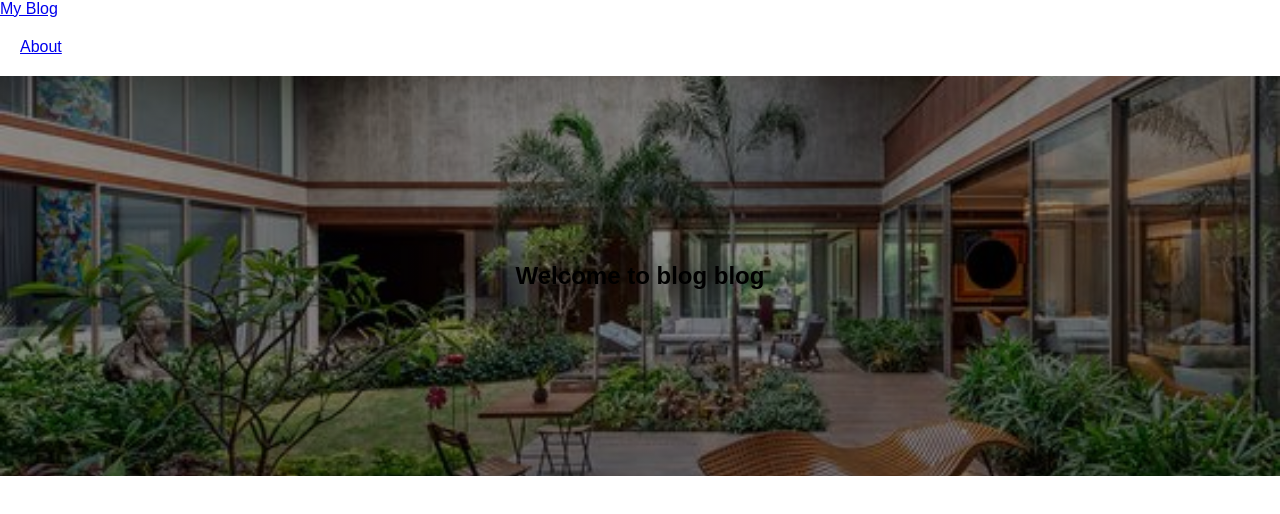
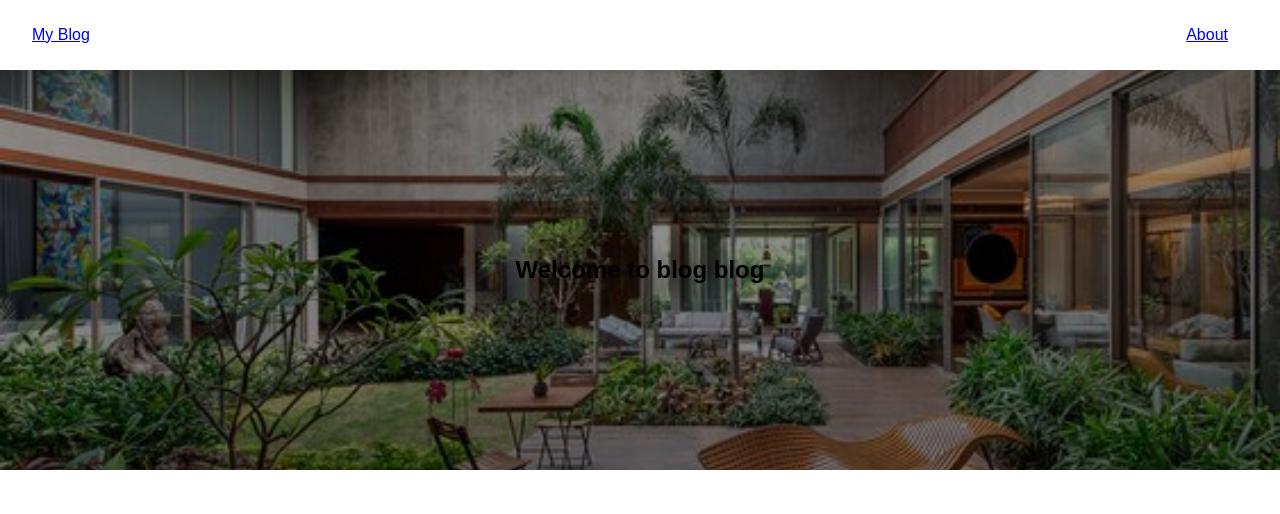
Before and after one commit to Tokonih/react-work, a React (Create React App) app: page /Blog in a window 1280 px wide. Shown: the top 514 px of the page. Built offline with nearby package versions, Linux system fonts and the light colour scheme.

Commit message:
blog navigation

```diff
--- a/src/App.css
+++ b/src/App.css
@@ -264,6 +264,19 @@ form button {
   font-size: 45px;
 }
 
+.blog-navigation{
+  height: 70px;
+  width: 100%;
+}
+
+.blog-nav{
+    height: 70px;
+  width: 95%;
+  margin: auto;
+  display: flex;
+  align-items: center;
+  justify-content: space-between;
+}
 
 @media (max-width: 427px) {
   .Approach-2 div {
--- a/src/BlogFrontend.js/BlogNav.js
+++ b/src/BlogFrontend.js/BlogNav.js
@@ -3,9 +3,9 @@ import "../Component/Navigation.css"
 
 function Navigation() {
     return (
-        <header className="navigation">
-            <nav className="nav">
-                <Link to='/blog' className="logo-blog">
+      <header className="blog-navigation">
+        <nav className="blog-nav">
+            <Link to="/blog" className="logo-blog">
               My Blog
             </Link>
           <ul>
@@ -15,7 +15,7 @@ function Navigation() {
           </ul>
         </nav>
       </header>
-    )
+    );
 }
 
 export default Navigation;
--- a/src/Component/Navigation.js
+++ b/src/Component/Navigation.js
@@ -7,7 +7,7 @@ function Navigation() {
       <nav>
         <div>
           <h1>
-            <Link className="Nav-list" to="/Home">
+            <Link className="Nav-list" to="/">
               TK
             </Link>{" "}
           </h1>
```
Lines whose indentation alone changed are shown as unchanged.
